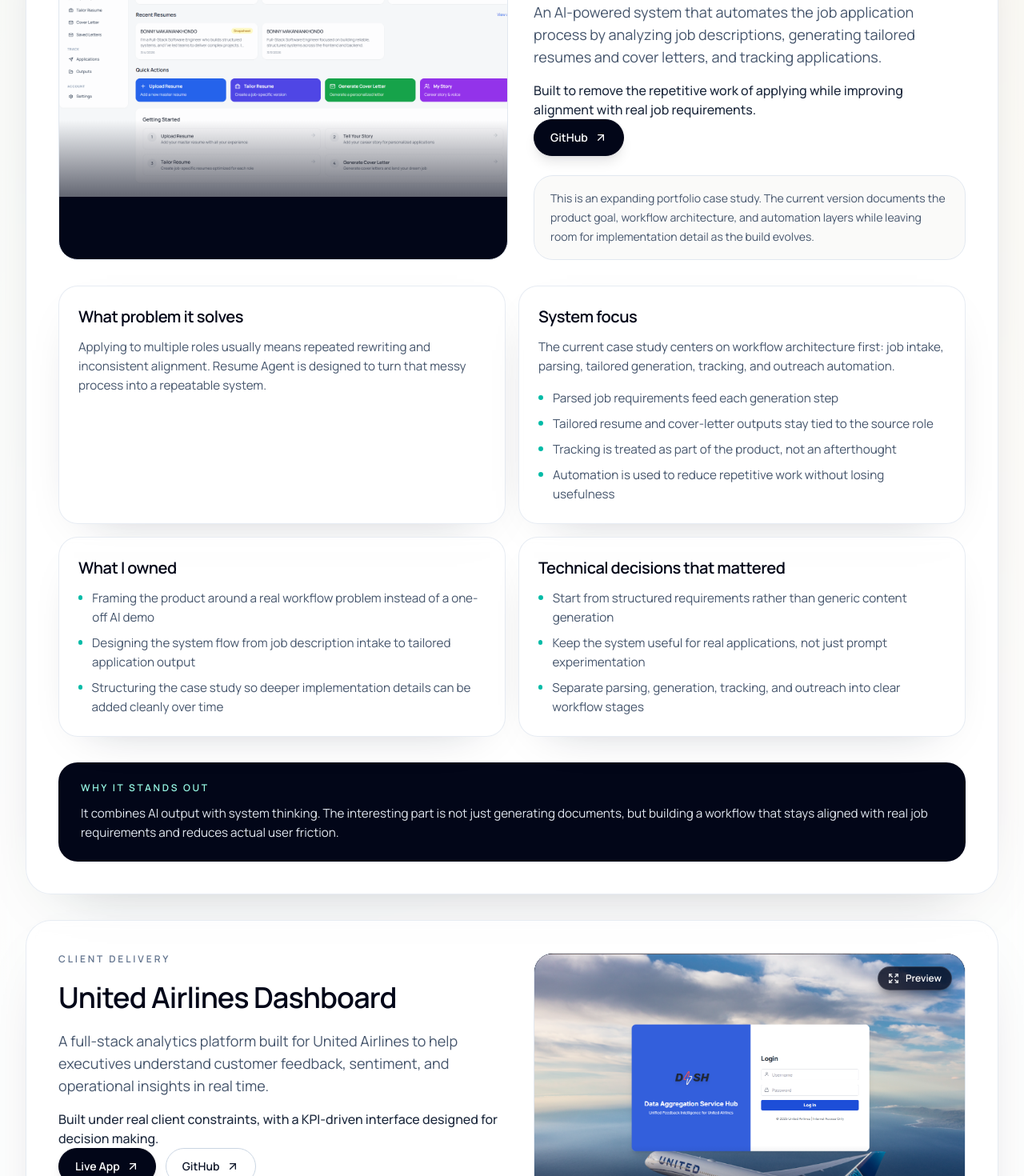
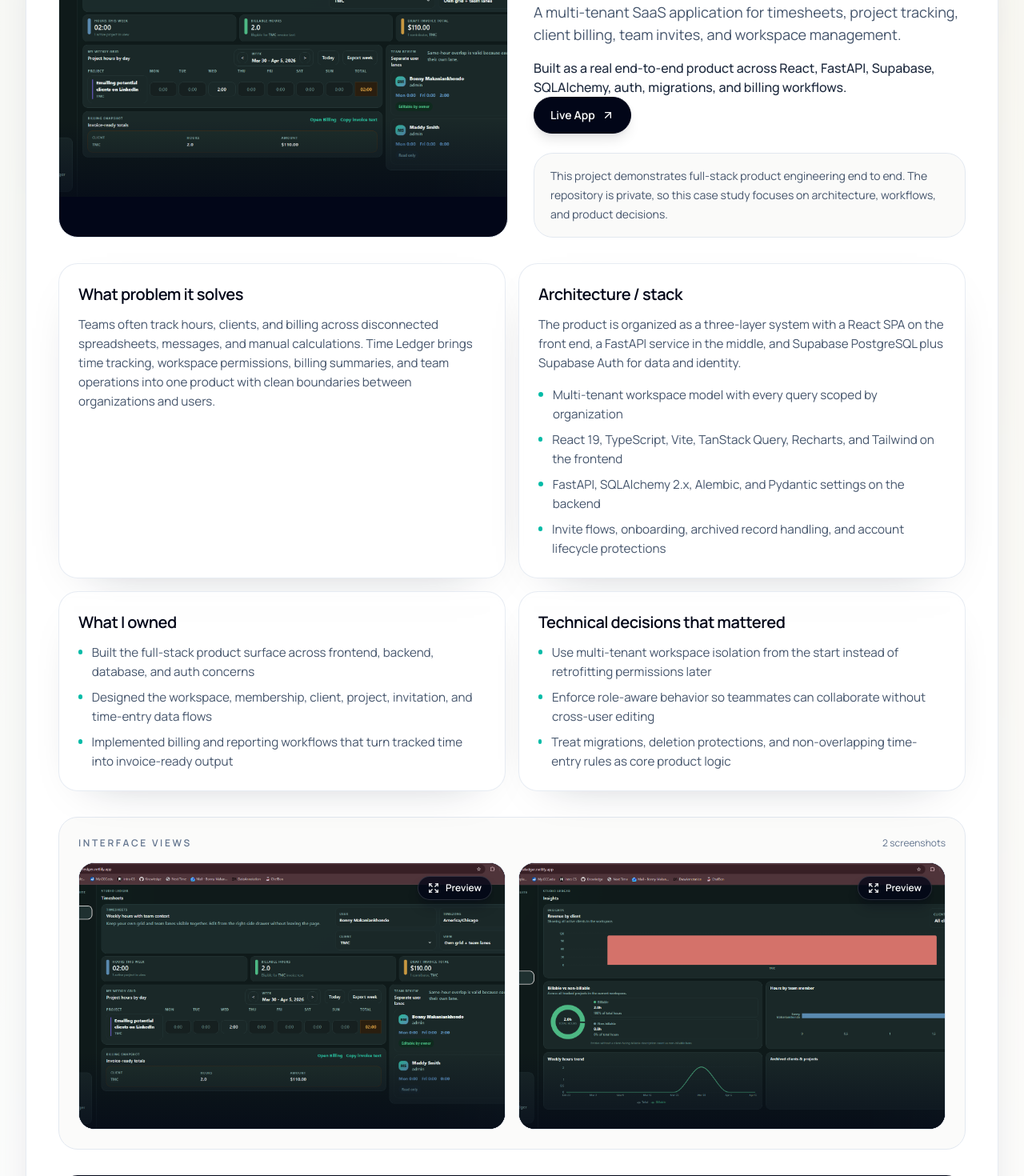
Before and after one commit to bonny2long/icstarsPort, a React (Vite) app: page /projects in a window 1280 px wide. Shown: the part 960-2430 px from the top of the page at 80% size. Built offline with nearby package versions, Linux system fonts and the light colour scheme.

Commit message:
feat: add ProjectCaseStudy component and Time Ledger project data

```diff
--- a/src/components/ui/ProjectCaseStudy.jsx
+++ b/src/components/ui/ProjectCaseStudy.jsx
@@ -31,6 +31,16 @@
       ? { label: "GitHub", href: project.githubHref, primary: !project.liveHref }
       : null,
   ].filter(Boolean);
+  const galleryItems = project.gallery?.length
+    ? [
+        {
+          image: project.image,
+          alt: project.imageAlt,
+          title: project.title,
+        },
+        ...project.gallery,
+      ]
+    : null;
 
   return (
     <article
@@ -120,6 +130,36 @@
           <DetailBlock items={project.decisions} title="Technical decisions that mattered" />
         </div>
 
+        {galleryItems ? (
+          <div className="rounded-[1.5rem] border border-slate-200 bg-stone-50/80 p-5 sm:p-6">
+            <div className="flex items-center justify-between gap-3">
+              <p className="text-xs font-semibold uppercase tracking-[0.22em] text-slate-500">
+                Interface views
+              </p>
+              <p className="text-xs text-slate-500">
+                {galleryItems.length} screenshots
+              </p>
+            </div>
+
+            <div className="mt-4 grid gap-4 lg:grid-cols-2">
+              {galleryItems.map((item) => (
+                <div
+                  key={`${project.slug}-${item.title}`}
+                  className="overflow-hidden rounded-[1.25rem] border border-slate-200 bg-slate-950"
+                >
+                  <ProjectImagePreview
+                    alt={item.alt}
+                    frameClassName="aspect-[16/10]"
+                    image={item.image}
+                    imageClassName="object-cover object-top"
+                    title={item.title}
+                  />
+                </div>
+              ))}
+            </div>
+          </div>
+        ) : null}
+
         <div className="w-full rounded-[1.5rem] bg-slate-950 px-6 py-5 text-white sm:px-7 sm:py-6">
           <p className="text-xs font-semibold uppercase tracking-[0.22em] text-teal-200">
             Why it stands out
--- a/src/data/portfolioContent.js
+++ b/src/data/portfolioContent.js
@@ -4,11 +4,64 @@
 import syncUpImage from "../assets/photos/syncup.png";
 import teaHostImage from "../assets/photos/teaguest.jpg";
 import teamWeekImage from "../assets/photos/teamweek.jpg";
+import timeLedgerPrimaryImage from "../assets/photos/timeledger1 2.png";
+import timeLedgerSecondaryImage from "../assets/photos/timeledger2.png";
 import unitedTeamImage from "../assets/photos/winning_team.jpg";
 import unitedImage from "../assets/photos/dasha.png";
 import workingImage from "../assets/photos/working.png";
 
 export const portfolioProjects = [
+  {
+    slug: "time-ledger",
+    eyebrow: "Full-stack SaaS",
+    title: "Time Ledger",
+    shortTitle: "Time Ledger",
+    summary:
+      "A multi-tenant SaaS application for timesheets, project tracking, client billing, team invites, and workspace management.",
+    secondary:
+      "Built as a real end-to-end product across React, FastAPI, Supabase, SQLAlchemy, auth, migrations, and billing workflows.",
+    highlights: [
+      "Multi-workspace SaaS architecture with organization isolation",
+      "Role-based permissions for admins, managers, and members",
+      "Weekly timesheet grid, billing summaries, and invoice-ready text generation",
+      "FastAPI, SQLAlchemy, Alembic, Supabase Auth, and React 19",
+    ],
+    problem:
+      "Teams often track hours, clients, and billing across disconnected spreadsheets, messages, and manual calculations. Time Ledger brings time tracking, workspace permissions, billing summaries, and team operations into one product with clean boundaries between organizations and users.",
+    systemTitle: "Architecture / stack",
+    systemText:
+      "The product is organized as a three-layer system with a React SPA on the front end, a FastAPI service in the middle, and Supabase PostgreSQL plus Supabase Auth for data and identity.",
+    system: [
+      "Multi-tenant workspace model with every query scoped by organization",
+      "React 19, TypeScript, Vite, TanStack Query, Recharts, and Tailwind on the frontend",
+      "FastAPI, SQLAlchemy 2.x, Alembic, and Pydantic settings on the backend",
+      "Invite flows, onboarding, archived record handling, and account lifecycle protections",
+    ],
+    owned: [
+      "Built the full-stack product surface across frontend, backend, database, and auth concerns",
+      "Designed the workspace, membership, client, project, invitation, and time-entry data flows",
+      "Implemented billing and reporting workflows that turn tracked time into invoice-ready output",
+    ],
+    decisions: [
+      "Use multi-tenant workspace isolation from the start instead of retrofitting permissions later",
+      "Enforce role-aware behavior so teammates can collaborate without cross-user editing",
+      "Treat migrations, deletion protections, and non-overlapping time-entry rules as core product logic",
+    ],
+    interesting:
+      "Time Ledger stands out because it is not just a polished dashboard. It covers the real product surface of a SaaS system: tenancy, auth, invites, role-aware permissions, billing logic, data modeling, onboarding, and lifecycle safeguards.",
+    note: "This project demonstrates full-stack product engineering end to end. The repository is private, so this case study focuses on architecture, workflows, and product decisions.",
+    status: "Private build",
+    image: timeLedgerPrimaryImage,
+    imageAlt: "Time Ledger workspace dashboard and timesheet interface",
+    liveHref: "https://timeledger.netlify.app/",
+    gallery: [
+      {
+        image: timeLedgerSecondaryImage,
+        alt: "Time Ledger billing and reporting interface",
+        title: "Billing and reporting view",
+      },
+    ],
+  },
   {
     slug: "resume-agent",
     eyebrow: "Featured build",
```
Also changed, not shown: src/assets/photos/timeledger1 2.png (added), src/assets/photos/timeledger2.png (added).
